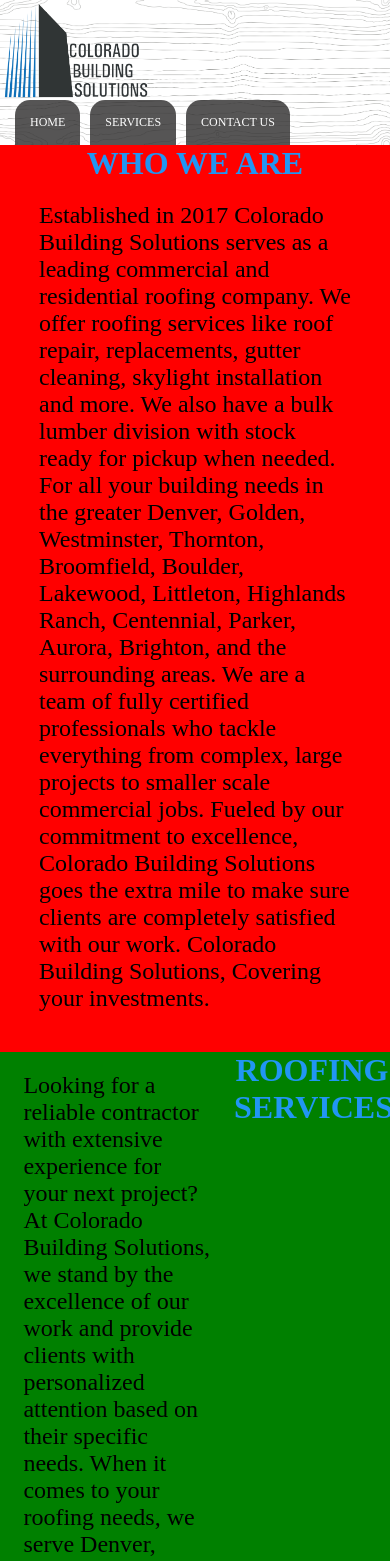
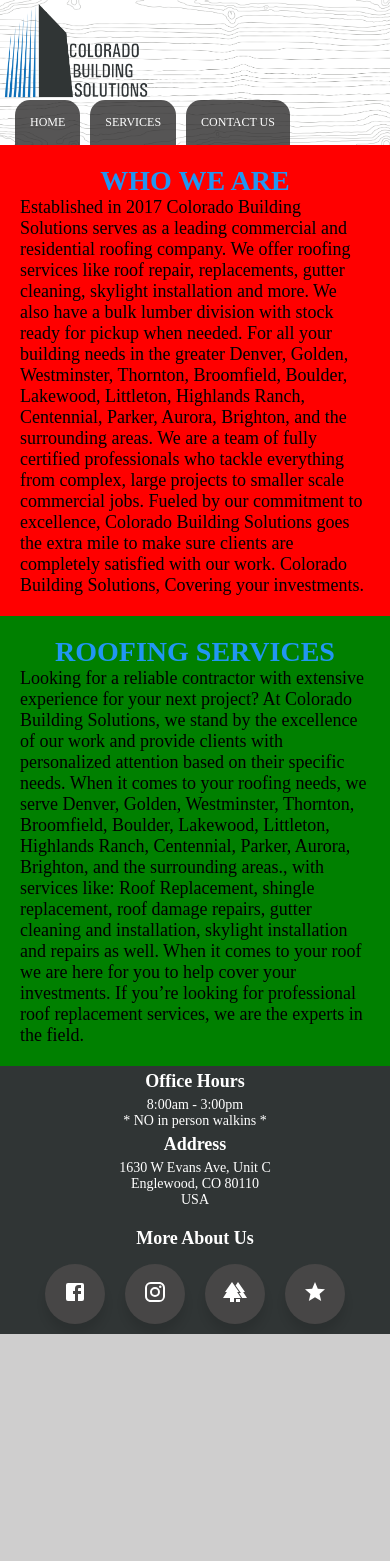
Before and after one commit to Noah8863/COBuildingSolutions, a React (Create React App) app: page / in a window 390 px wide. Shown: the top 1561 px of the page. After the commit the page ends 1334 px from the top, so only its background shows below. Built offline with nearby package versions, Linux system fonts and the light colour scheme.

Commit message:
styled info containers

```diff
--- a/src/components/InfoContainers/info.js
+++ b/src/components/InfoContainers/info.js
@@ -8,7 +8,7 @@
     <main className="infoArea">
       <div id="about-us-container">
         <div id="about-us-card">
-          <h1 className="infoAreaTitles">WHO WE ARE</h1>
+          <h1 id="who-we-are">WHO WE ARE</h1>
           <p className="infoText">
             Established in 2017 Colorado Building Solutions serves as a leading
             commercial and residential roofing company. We offer roofing
@@ -30,7 +30,8 @@
         </Link> */}
       </div>
       <div id="roofing-info-container">
-        <div id="roofing-into-card">
+        <div id="roofing-info-card">
+        <h1 id="infoAreaTitles-mobile">ROOFING SERVICES</h1>
           <p className="infoText">
             Looking for a reliable contractor with extensive experience for your
             next project? At Colorado Building Solutions, we stand by the
@@ -46,7 +47,7 @@
             professional roof replacement services, we are the experts in the
             field.
           </p>
-          <h1 className="infoAreaTitles">ROOFING SERVICES</h1>
+          <h1 id="infoAreaTitles-desktop">ROOFING SERVICES</h1>
         </div>
       </div>
       {/* <h1 className="infoAreaTitles">LUMBER</h1>
--- a/src/components/InfoContainers/info.scss
+++ b/src/components/InfoContainers/info.scss
@@ -15,30 +15,36 @@
   grid-template-columns: 40% auto;
   background-color: red;
   width: auto;
+  text-align: left;
+  font-size: 18px;
+  padding: 20px;
 }
 .contact-us-button {
   position: relative;
-  float:right;
+  float: right;
   display: flex;
   right: 40vw;
 }
-.infoText {
-  font-size: 24px;
-  width: 80%;
-  margin: auto;
-  margin-top: 20px;
-  margin-bottom: 40px;
-}
-.infoAreaTitles {
+#who-we-are {
   color: $secondary;
   text-align: center;
+  font-size: 28px;
 }
-#roofing-into-card {
+.infoAreaTitles-desktop {
+  color: $secondary;
+  text-align: center;
+  font-size: 28px;
+}
+#roofing-info-card {
   position: relative;
   display: grid;
+  font-size: 18px;
   grid-template-columns: auto 40%;
-  background-color:green;
-
+  background-color: green;
+  padding: 20px;
+}
+#infoAreaTitles-mobile {
+  display: none;
 }
 
 // .banner {
@@ -63,15 +69,25 @@
 // }
 
 @media screen and (max-width: 400px) {
-  #about-us-card {
+  #about-us-card,
+  #roofing-info-card {
     grid-template-columns: none;
+  }
+  #infoAreaTitles-desktop {
+    display: none;
+  }
+  #infoAreaTitles-mobile {
+    display: block;
+    color: $secondary;
+    text-align: center;
+    font-size: 28px;
   }
   #about-us-card h1 {
     display: block;
   }
   #contact-us-button {
     right: 0vw;
-    float:none;
+    float: none;
     display: flex;
     justify-content: center;
   }
```
